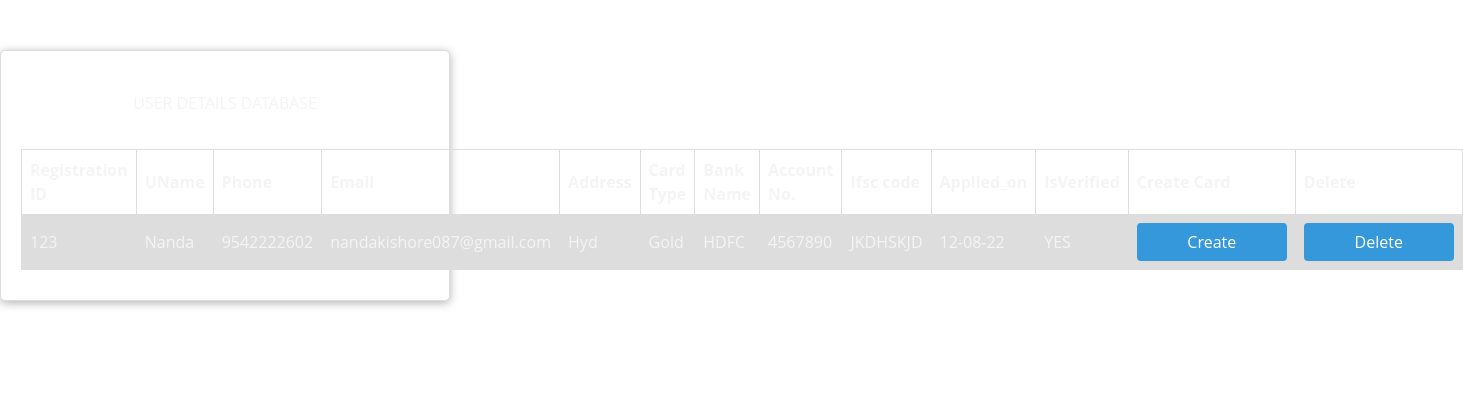
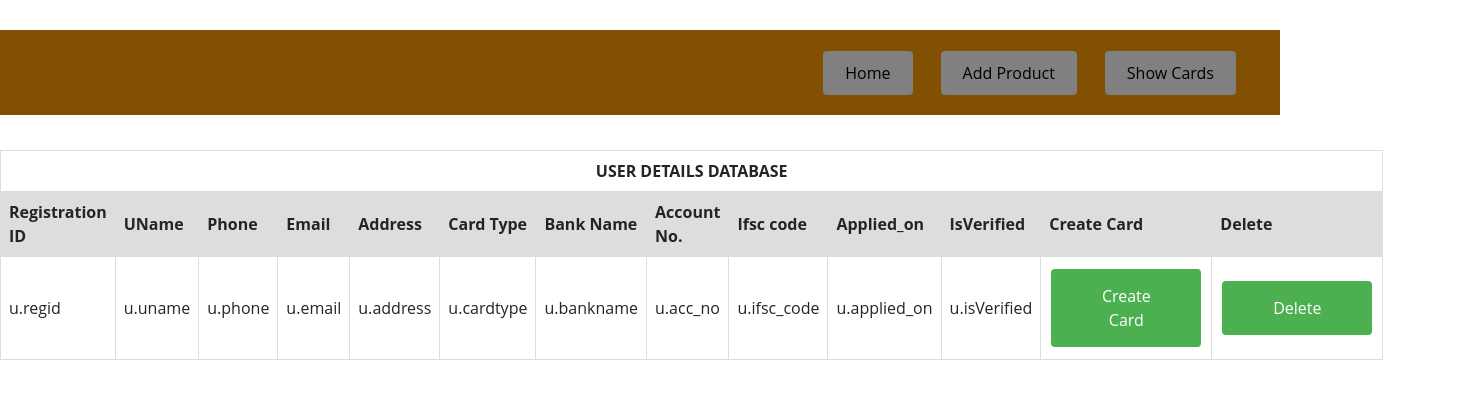
Before and after one commit to abhi6083/Consumer-Finance-Management-System, a React (Create React App) app in the folder my-app/: page /adminpage in a window 1280 px wide. Shown: the top 398 px of the page, 1463 px wide, since content can reach past the window. Built offline with nearby package versions, Linux system fonts and the light colour scheme; the HTML template or start-up script is replaced by a standard one.

Commit message:
updated adminpage CSS

```diff
--- a/my-app/src/components/pages/Adminpage.js
+++ b/my-app/src/components/pages/Adminpage.js
@@ -1,17 +1,63 @@
 import React from 'react'
-import { Link } from 'react-router-dom'
+import { Link, useNavigate } from 'react-router-dom'
 
 
-import styles from "./Adminpage.module.css";
+import "./Adminpage.module.css";
+
+import {
+  Nav,
+  NavLink,
+  Bars,
+  NavMenu,
+  NavBtn,
+  NavBtnLink,
+} from './NavbarElements';
+
 
 export default function Adminpage() {
+
   return (
 
-<form>
+    <div>
 
-    <div className={styles.lld}>USER DETAILS DATABASE</div>
-    <br/>
+      <header style={HeaderStyle}>
+
+        <Nav>
+          <Bars />
+
+          <NavMenu>
+
+            <NavBtn>
+              <NavBtnLink to='/'>Home</NavBtnLink>
+            </NavBtn>
+
+            <NavBtn>
+              <NavBtnLink to='/addproduct'>Add Product</NavBtnLink>
+            </NavBtn>
+
+            <NavBtn>
+              <NavBtnLink to='/activateuser'>Show Cards</NavBtnLink>
+            </NavBtn>
+
+          </NavMenu>
+
+        </Nav>
+
+        <br style={{ clear: "both" }} />
+
+
+
+
+      </header >
+
+
+
+
+
         <table>
+          <tr>
+            <th colspan="14" style={{textAlign: "center"}}>USER DETAILS DATABASE</th>
+          </tr>
           <tr>
             <th>Registration ID</th>
             <th>UName</th>
@@ -30,26 +76,37 @@ export default function Adminpage() {
 
           </tr>
           <tr>
-    <td>123</td>
-    <td>Nanda</td>
-    <td>9542222602</td>
-    <td>nandakishore087@gmail.com</td>
-    <td>Hyd</td>
-    <td>Gold</td>
-    <td>HDFC</td>
-    <td>4567890</td>
-    <td>JKDHSKJD</td>
-    <td>12-08-22</td>
-    <td>YES</td>
-    <td><button className={styles.button}>Create</button></td>
-    <td><button className={styles.button}>Delete</button></td>
+            <td>u.regid</td>
+            <td>u.uname</td>
+            <td>u.phone</td>
+            <td>u.email</td>
+            <td>u.address</td>
+            <td>u.cardtype</td>
+            <td>u.bankname</td>
+            <td>u.acc_no</td>
+            <td>u.ifsc_code</td>
+            <td>u.applied_on</td>
+            <td>u.isVerified</td>
 
-</tr>
-</table>
+            <td><button className="button">Create Card </button></td >
+            <td><button className="button">Delete</button></td >
+
+          </tr >
+        </table >
 
 
-</form>
+
+    </div >
 
 
   )
 }
+
+const HeaderStyle = {
+  width: "100%",
+  height: "15vh",
+  // background: `url(${BackgroundImage})`,
+  backgroundPosition: "center",
+  backgroundRepeat: "no-repeat",
+  backgroundSize: "cover"
+}
--- a/my-app/src/components/pages/Adminpage.module.css
+++ b/my-app/src/components/pages/Adminpage.module.css
@@ -8,11 +8,6 @@ table {
   border: 1px solid #dddddd;
   text-align: left;
   padding: 8px;
-  }
-
-  .lld{
-    text-align:center;
-    column-span: 14;
 }
 
 tr:nth-child(even) {
@@ -46,7 +41,7 @@ table {
 
   #navbar {
     /* background-color: rgb(155, 155, 155); */
-      box-shadow: 0 2px 10px rgba(204, 22, 22, 0.564);
+    box-shadow: 0 2px 10px rgba(0, 0, 0, 0.3);
     margin-bottom: 20px;
   }
   #links {
--- a/my-app/src/components/pages/RegisterPage.js
+++ b/my-app/src/components/pages/RegisterPage.js
@@ -50,7 +50,7 @@ const submit=()=>{
             navigate('/login')
         }
         else{
-            fetch('http://localhost:9797/userRest/api/user', {
+            fetch('http://localhost:9797/api/products', {
             method: 'POST',
             headers: {
                 'Accept': 'application/json',
--- a/my-app/src/components/pages/addProduct.js
+++ b/my-app/src/components/pages/addProduct.js
@@ -1,5 +1,5 @@
-import React from 'react'
-import { Link } from 'react-router-dom'
+import React, { useState } from 'react'
+import { Link,useNavigate} from 'react-router-dom'
 
 
 import "./addProduct.css";
@@ -15,6 +15,84 @@ import {
 
 
 export default function AddProduct() {
+
+    const calculateEMI=()=>{
+
+
+
+
+    }
+
+
+    const[prodid,setprodid]=useState()
+    const[prodname,setprodname]=useState()
+    const[proddesc,setproddesc]=useState()
+    const[prodimg,setprodimg]=useState()
+    const[price,setprice]=useState()
+    const[emi_3m,setemi_3m]=useState()
+    const[emi_6m,setemi_6m]=useState()
+    const[emi_9m,setemi_9m]=useState()
+    const[emi_1y,setemi_1y]=useState()
+
+
+
+    const navigate = useNavigate();
+
+    const submit=()=>{
+        var flag=1
+        const obj={
+            prodid : prodid,
+            prodname : prodname,
+            proddesc : proddesc,
+            prodimg : prodimg,
+            price : price,
+            emi_3m : emi_3m,
+            emi_6m : emi_6m,
+            emi_9m : emi_9m,
+            emi_1y : emi_1y
+        }
+
+
+        fetch('http://localhost:9797/api/products/'+prodid, {
+        method: 'GET',
+        headers: {
+            'Accept': 'application/json',
+            'Content-Type': 'application/json'
+        }
+        })
+        .then(response => response.json())
+        .then(response =>{
+            if( JSON.stringify(response)==="true"){
+                console.log("1 pahucha")
+                alert("User Already Exist")
+                navigate('/login')
+            }
+            else{
+                fetch('http://localhost:9797/userRest/api/user', {
+                method: 'POST',
+                headers: {
+                    'Accept': 'application/json',
+                    'Content-Type': 'application/json'
+                },
+                body: JSON.stringify( obj )
+                })
+                .then(response => response.json())
+                .then(response =>{
+                    if( JSON.stringify(response)==="true"){
+                        console.log("2 pahucha")
+                        navigate("/login")
+                    }
+                }
+                )
+
+            }
+        }
+        )
+
+}
+
+
+
     return (
 
         <div>
@@ -62,50 +140,50 @@ export default function AddProduct() {
                         <form>
                             <div>
                                 <label for="prodid">Product ID</label>
-                                <input type="text" name="prodid" required />
+                                <input type="text" name="prodid" onChange={(e)=>setprodid(e.target.value)} required />
                             </div>
                             <div>
                                 <label for="prodname">Product Name</label>
-                                <input type="text" name="prodname" required />
+                                <input type="text" name="prodname" onChange={(e)=>setprodname(e.target.value)} required />
                             </div>
-                            <div>
+                            {/* <div>
                                 <label for="image">Product Image</label>
-                                <input type="text" name="image" required />
-                            </div>
+                                <input type="text" name="image" onChange={(e)=>setprodimg(e.target.value)} required />
+                            </div> */}
                             <div>
                                 <label for="description">Product Description</label>
-                                <input type="text" name="description" required />
+                                <input type="text" name="description" onChange={(e)=>setproddesc(e.target.value)} required />
                             </div>
                             <div>
                                 <label for="price">Product Price</label>
-                                <input type="text" name="price" required />
+                                <input type="text" name="price" onChange={(e)=>setprice(e.target.value)} required />
                             </div>
                             <div style={{display: "flex"}}>
-                                <button type="submit">Calculate EMI's</button>
+                                <button type="submit" onClick={calculateEMI}>Calculate EMI's</button>
                             </div>
                             <div>
                                 <label for="emi3">EMI 3M</label>
-                                <input type="text" name="emi3" required />
+                                <input type="text" name="emi3" onChange={(e)=>setemi_3m(e.target.value)} required />
                             </div>
                             <div>
                                 <label for="emi6">EMI 6M</label>
-                                <input type="text" name="emi6" required />
+                                <input type="text" name="emi6" onChange={(e)=>setemi_6m(e.target.value)} required />
                             </div>
                             <div>
                                 <label for="emi9">EMI 9M</label>
-                                <input type="text" name="emi9" required />
+                                <input type="text" name="emi9" onChange={(e)=>setemi_9m(e.target.value)} required />
                             </div>
                             <div>
                                 <label for="emi1y">EMI 1Y</label>
-                                <input type="text" name="emi1y" required />
+                                <input type="text" name="emi1y" onChange={(e)=>setemi_1y(e.target.value)} required />
                             </div>
                             <div>
                                 <label for="image">Product Image</label>
                                 <input type="file" name="image"
-                                    style={{display: 'inline-block'}} accept="image/x-png,image/jpeg,image/jpg" required />
+                                    style={{display: 'inline-block'}} accept="image/x-png,image/jpeg,image/jpg" onChange={(e)=>setprodimg(e.target.value)} required />
                             </div>
                             <div style={{display: "flex"}}>
-                                <button type="submit" value="Save Product">Save Product</button>
+                                <button type="submit" value="Save Product" onClick={submit}>Save Product</button>
                             </div>
                         </form>
                     </section>
```
Also changed, not shown: 1 other file (tests, documents, lock files or other folders). Lines whose indentation alone changed are shown as unchanged.
